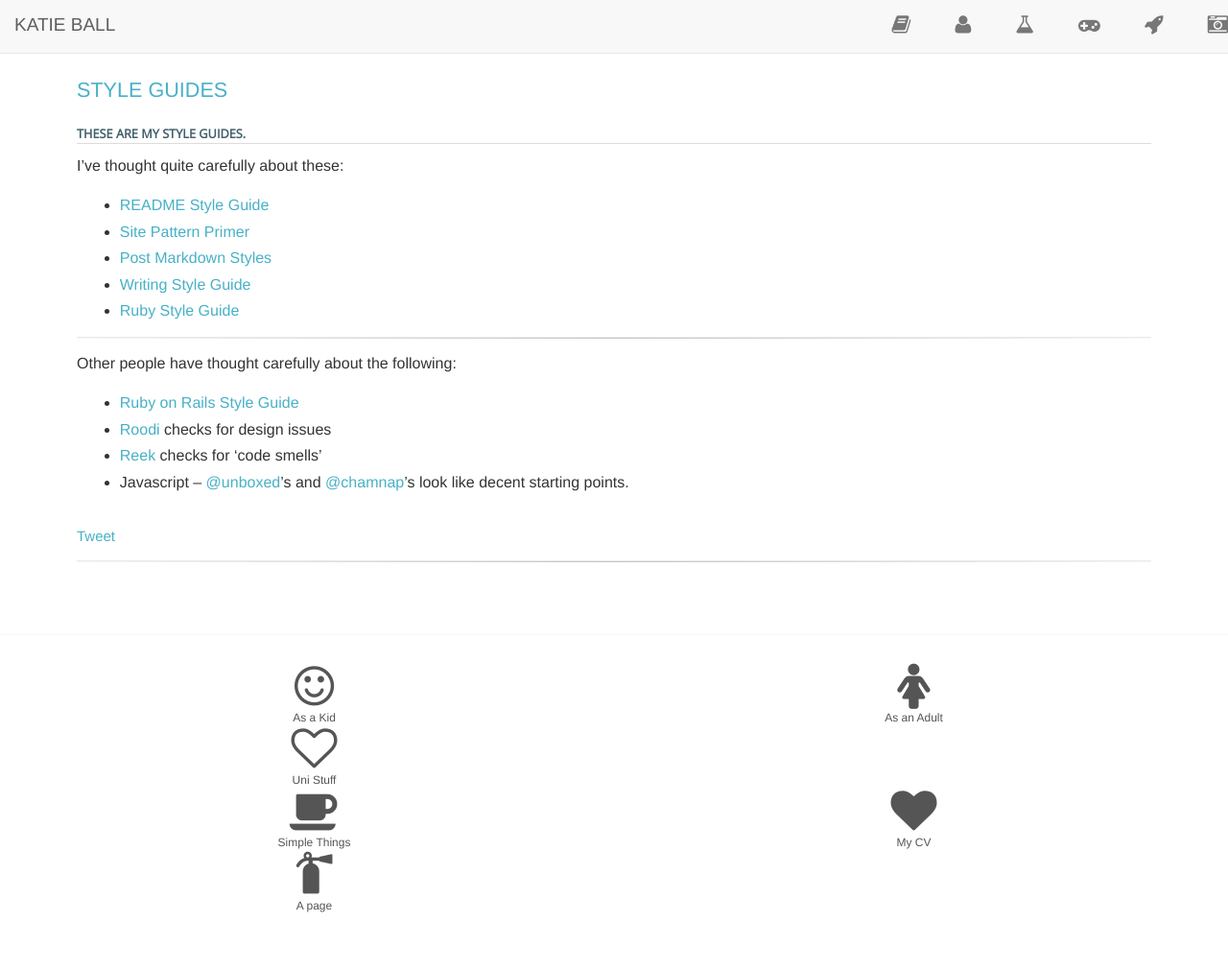
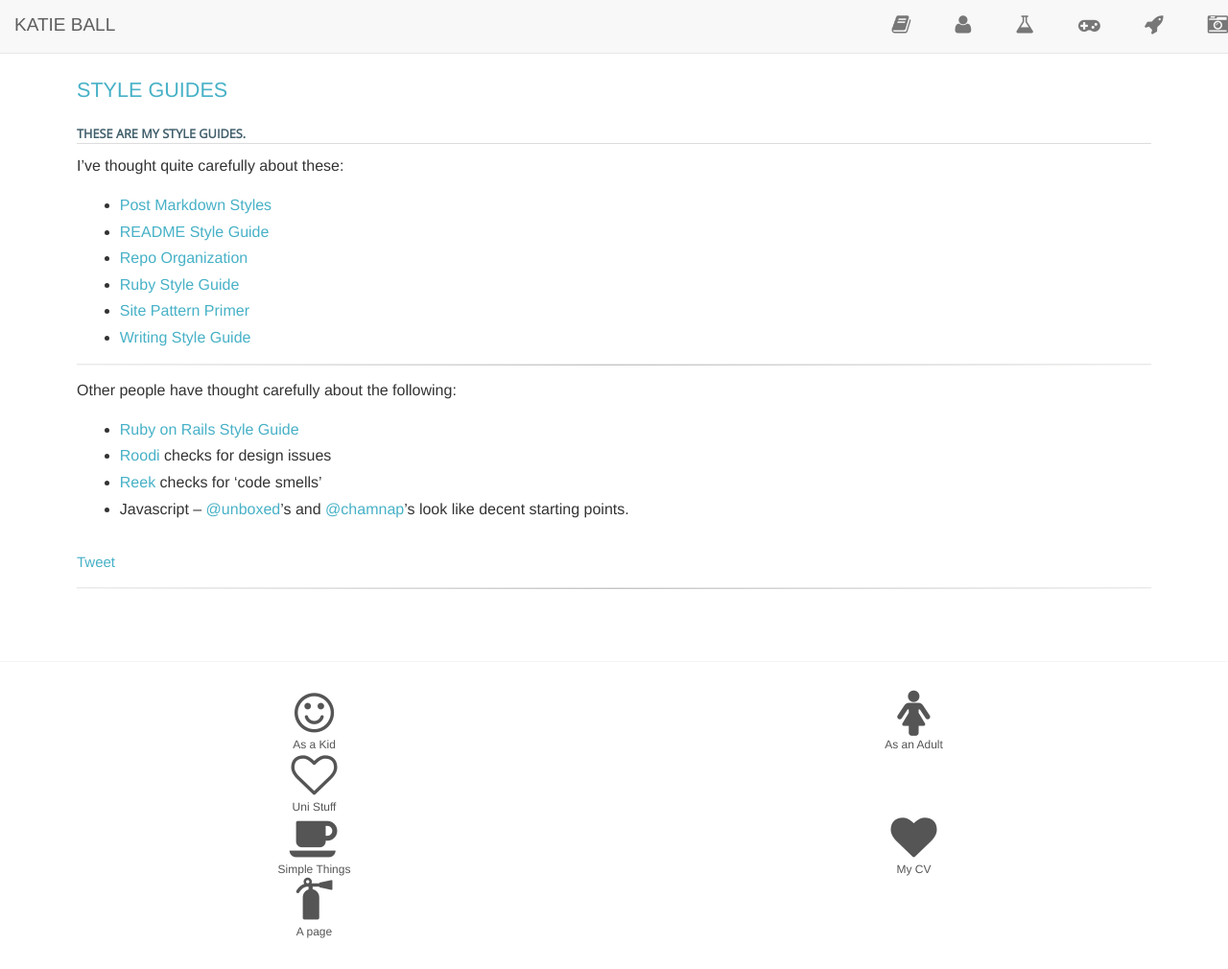
Before and after one commit to roachhd/roachhd.github.io, a Jekyll site: the page built from styleguide/index.md, in a window 1280 px wide and 1010 px high. Shown: the whole window at 96% size. Built offline with Jekyll 4.4.1, drawn with Linux system fonts in a browser that asks for light colours; nearby versions of some CDN libraries; comment, search, counter and statistics services are not loaded.

Commit message:
Update index.md

```diff
--- a/styleguide/index.md
+++ b/styleguide/index.md
@@ -10,11 +10,12 @@ commented: false
 
 I've thought quite carefully about these:
 
+* [Post Markdown Styles](/styleguide/markdown/)
 * [README Style Guide](/styleguide/readme/)
+* [Repo Organization](/styleguide/repo/)
+* [Ruby Style Guide](/styleguide/ruby/)
 * [Site Pattern Primer](/styleguide/pattern-primer/)
-* [Post Markdown Styles](/styleguide/markdown/)
 * [Writing Style Guide](/styleguide/writing/)
-* [Ruby Style Guide](/styleguide/ruby/)
 
 ---
 
```
